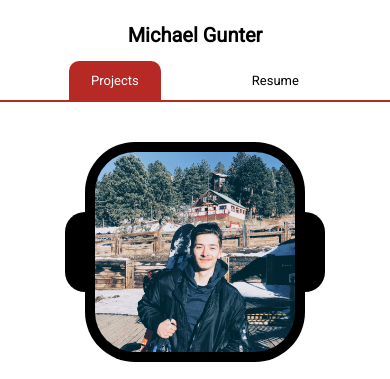
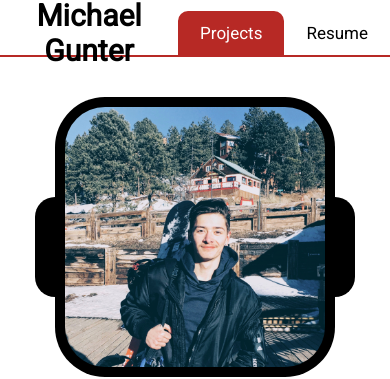
Before and after one commit to MaxGunter99/UpdatedPortfolio, a React (Create React App) app in the folder UpdatedPortfolio/: page / in a window 390 px wide. Shown: the top 379 px of the page. Built offline with nearby package versions, Linux system fonts and the light colour scheme.

Commit message:
updated for mobile

```diff
--- a/UpdatedPortfolio/src/css/App.css
+++ b/UpdatedPortfolio/src/css/App.css
@@ -41,7 +41,7 @@ html {
     background-image: url('https://images.pexels.com/photos/1054218/pexels-photo-1054218.jpeg?auto=compress&cs=tinysrgb&dpr=2&h=650&w=940');
     overflow: hidden;
     background-attachment: fixed;
-    background-size: 100%;
+    background-size: 150vh;
     background-position: center;
     margin-top: 20px;
     padding-bottom: 20px;
@@ -69,14 +69,22 @@ h1.Projects {
 
 @media only screen
   and (min-width: 300px)
-  and (max-width: 1250px) {
+  and (max-width: 812px) {
+
+    h1.Projects {
+        background-color: white;
+        width: 40%;
+        margin-top: 0px;
+        border-radius: 0px 0px 10px 10px;
+        padding-top: 0px;
+    }
 
     .BottomSection {
 
         border-radius: 0px;
-        background-color: rgb(219, 219, 219);
+        background-image: none;
         /* margin-bottom: 0px; */
-        background-size: 150vh;
+        background-color: rgb(230, 230, 230);
 
 
     }
--- a/UpdatedPortfolio/src/css/Bio.css
+++ b/UpdatedPortfolio/src/css/Bio.css
@@ -68,6 +68,27 @@
 
     }
 
+    .AvatarImg {
+
+        height: 260px;
+        width: auto;
+        border-radius: 50px;
+        padding: 10px;
+        margin-top: 50px;
+
+    }
+
+    .AvatarBackground {
+
+        width: 320px;
+        height: 100px;
+        background-color: rgb(0, 0, 0);
+        margin-top: -180px;
+        margin-bottom: 85px;
+        border-radius: 20px;
+
+    }
+
     .BioContent {
 
         display: flex;
--- a/UpdatedPortfolio/src/css/CardsVsAI.css
+++ b/UpdatedPortfolio/src/css/CardsVsAI.css
@@ -149,9 +149,10 @@ ul li {
   and (max-width: 900px) {
 
     .CardsVsAIDiv {
-
+        background-color: white;
         width: 90%;
         margin-top: 50px;
+        margin-bottom: 25px;
 
     }
 
--- a/UpdatedPortfolio/src/css/ConnectOurKids.css
+++ b/UpdatedPortfolio/src/css/ConnectOurKids.css
@@ -147,6 +147,7 @@ ul li {
 
         width: 90%;
         margin-top: 50px;
+        background-color: white;
 
     }
 
--- a/UpdatedPortfolio/src/css/Header.css
+++ b/UpdatedPortfolio/src/css/Header.css
@@ -54,51 +54,20 @@ a.active {
 
 }
 
+.Title a:hover {
+
+    cursor: pointer;
+
+}
+
 /* MOBILE MEDIA QUERIE */
 
 @media only screen
   and (min-width: 300px)
   and (max-width: 812px) {
 
-    .HomeTitle {
-
-        display: flex;
-        justify-content: center;
-        flex-direction: column;
-        width: 100%;
-        height: auto;
-        align-items: center;
-        text-align: center;
-        margin: 0 auto;
-    }
-
-    h1.Name {
-
-        padding: 0px;
-        font-size: 20px;
-        width: 100%;
-
-    }
-
-    .Title {
-
-        display: flex;
-        justify-content: space-evenly;
-        align-items: center;
-        width: 100%;
-        /* height: 70px; */
-        border-radius: 10px;
-
-    }
-
     .Title a {
-
-        font-size: 13px;
-
-    }
-
-    .Title p {
-        font-size: 13px;
+        font-size: 17px;
     }
 
 }
--- a/UpdatedPortfolio/src/css/Personalize.css
+++ b/UpdatedPortfolio/src/css/Personalize.css
@@ -87,9 +87,9 @@ ul li {
   and (max-width: 900px) {
 
     .Personalize {
-
+        background-color: white;
         width: 90%;
-        margin-top: 100px;
+        margin-top: 50px;
 
     }
 
--- a/UpdatedPortfolio/src/css/Resume.css
+++ b/UpdatedPortfolio/src/css/Resume.css
@@ -22,7 +22,7 @@ img.Res {
         justify-content: center;
         margin: 0 auto;
         height: auto;
-        margin-top: 70px;
+        margin-top: -1px;
         max-width: 100%;
 
     }
```
